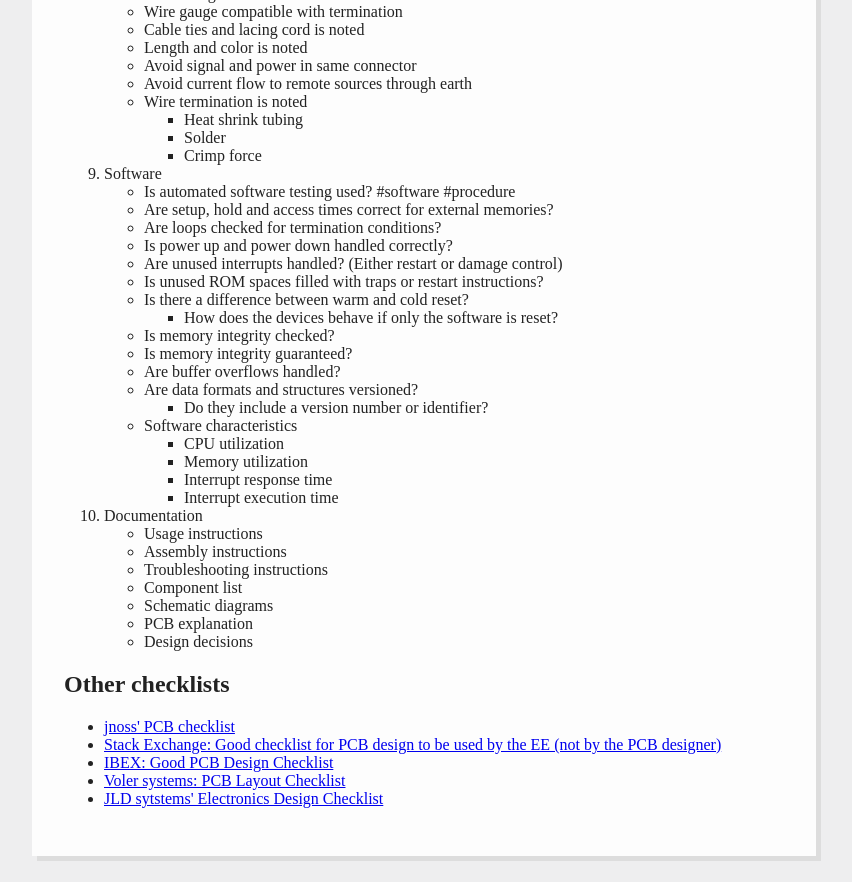
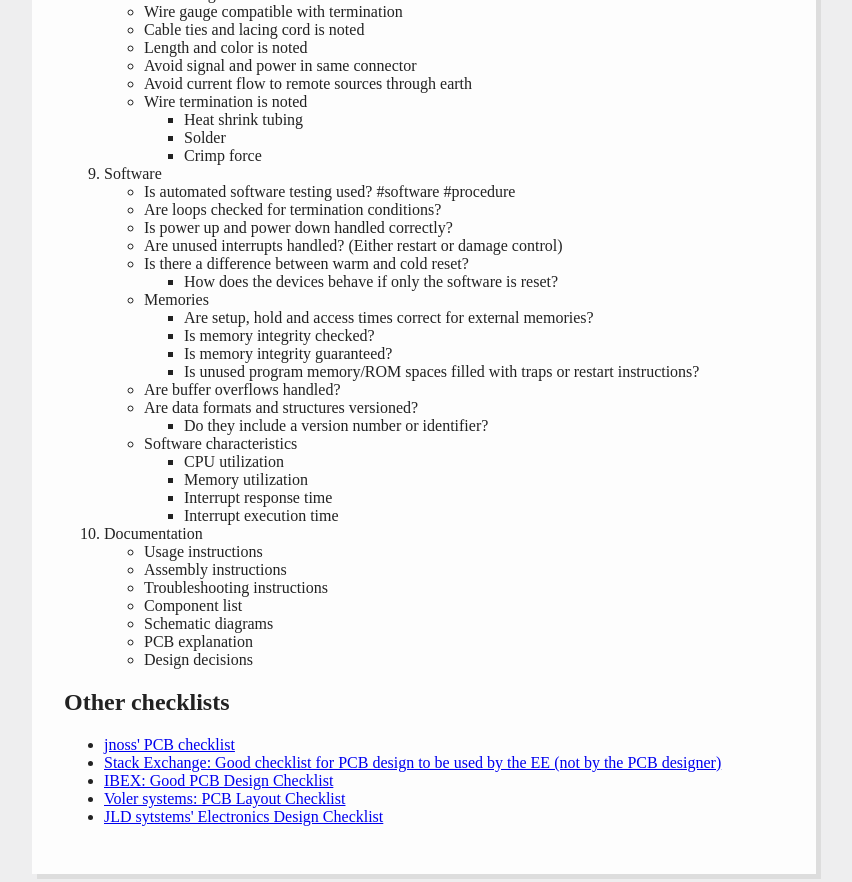
Before and after one commit to henrikh/pcb-checklist, a plain HTML site: page docs/index.html in a window 1280 px wide. Shown: the part 5978-6860 px from the top of the page, without its empty margins (216-1068 px from the left). Drawn offline with Linux system fonts and the light colour scheme.

Commit message:
Add section on memories

```diff
--- a/docs/index.html
+++ b/docs/index.html
@@ -594,18 +594,22 @@ Compiled and edited by Henrik Enggaard Hansen. <a href="https://github.com/henri
 <li>Software
 	<ul>
 		<li>Is automated software testing used? #software #procedure</li>
-		<li>Are setup, hold and access times correct for external memories?</li>
 		<li>Are loops checked for termination conditions?</li>
 		<li>Is power up and power down handled correctly?</li>
 		<li>Are unused interrupts handled? (Either restart or damage control)</li>
-		<li>Is unused ROM spaces filled with traps or restart instructions?</li>
 		<li>Is there a difference between warm and cold reset?
 			<ul>
 				<li>How does the devices behave if only the software is reset?</li>
 			</ul>
 		</li>
+		<li>Memories
+			<ul>
+				<li>Are setup, hold and access times correct for external memories?</li>
 		<li>Is memory integrity checked?</li>
 		<li>Is memory integrity guaranteed?</li>
+				<li>Is unused program memory/ROM spaces filled with traps or restart instructions?</li>
+			</ul>
+		</li>
 		<li>Are buffer overflows handled?</li>
 		<li>Are data formats and structures versioned?
 			<ul>
```
